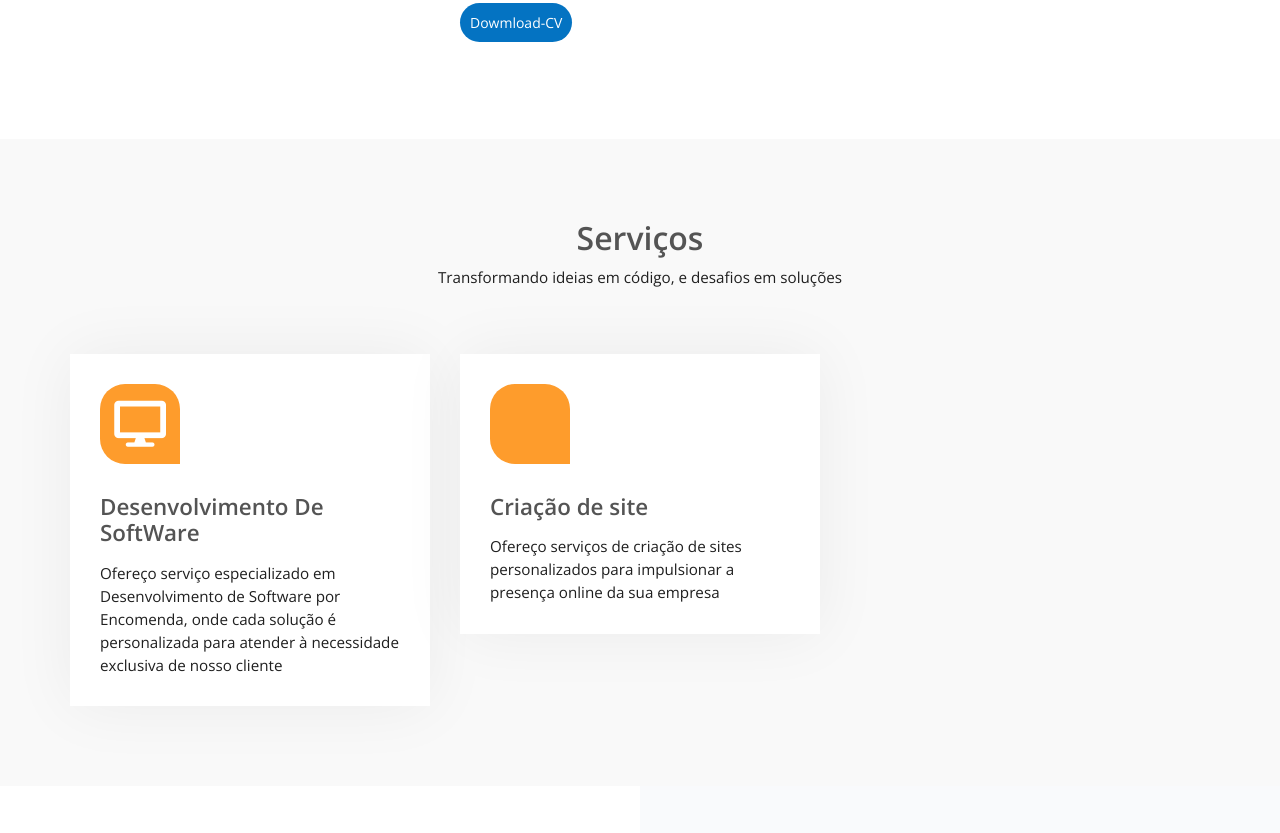
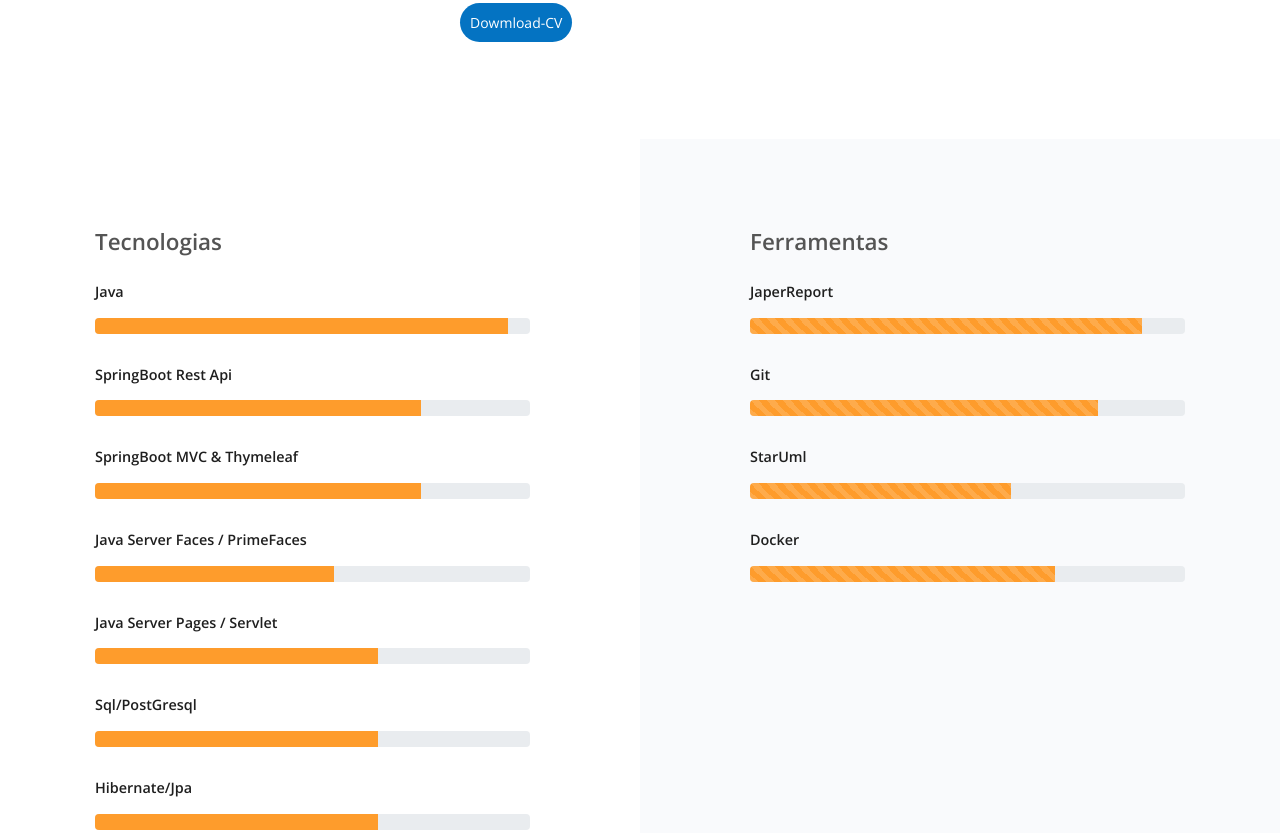
Before and after one commit to Erick-SouDev/Erick-SouDev.github.io, a plain HTML site: page index.html in a window 1280 px wide. Shown: the part 1035-1868 px from the top of the page. Drawn offline with nearby package versions, Linux system fonts and the light colour scheme.

Commit message:
Add files via upload

```diff
--- a/assets/css/style.css
+++ b/assets/css/style.css
@@ -443,7 +443,7 @@ html {
 
 @media screen and (max-width: 767px) {
   .home-screen .header ul {
-    background-color: black transparent;
+    background-color: white;
     z-index: 999;
     width: 100%;
     position: absolute;
@@ -459,7 +459,7 @@ html {
   }
 
   .home-screen .header ul li a {
-    color: white;
+    color: black;
     width: 100%;
 
   }
@@ -706,60 +706,6 @@ html {
   }
 }
 
-.services .services-row .seric-div .service-card {
-  background-color: #FFF;
-  padding: 30px;
-  margin-bottom: 30px;
-  box-shadow: 0px 0px 62px 0px rgba(0, 0, 0, 0.06);
-}
-
-.services .services-row .seric-div .service-card i {
-  font-size: 2.5rem;
-  margin-bottom: 30px;
-  width: 80px;
-  height: 80px;
-  line-height: 80px;
-  text-align: center;
-  font-size: 46px;
-  background-color: #fe9c2c;
-  color: #fff;
-  border-radius: 25px;
-  border-bottom-right-radius: 0;
-  -webkit-transition: all 0.3s ease-out 0s;
-  -moz-transition: all 0.3s ease-out 0s;
-  -ms-transition: all 0.3s ease-out 0s;
-  -o-transition: all 0.3s ease-out 0s;
-  transition: all 0.3s ease-out 0s;
-}
-
-.services .services-row .seric-div .service-card h4 {
-  font-weight: 600;
-  font-size: 1.4rem;
-}
-
-.services .services-row .seric-div .service-card p {
-  font-size: .95rem;
-  margin-top: 15px;
-}
-
-.services .services-row .seric-div .service-card:hover {
-  background-color: black;
-  color: white;
-}
-
-.services .services-row .seric-div .service-card:hover i {
-  background-color: black;
-  color: #fff;
-}
-
-.services .services-row .seric-div .service-card:hover h4 {
-  color: #fff;
-}
-
-.services .services-row .seric-div .service-card:hover p {
-  color: #fff;
-}
-
 
 
 .footer {
--- a/index.html
+++ b/index.html
@@ -37,7 +37,6 @@
                             <ul>
                                 <li><a href="#">Home</a></li>
                                 <li><a href="#about_us">Sobre</a></li>
-                                <li><a href="#services">Serviços</a></li>
                                 <li><a href="#skills">Habilidades</a></li>
                                 <li><a href="#footer-contact">Contato</a></li>
                             </ul>
@@ -94,7 +93,7 @@
                     <h6>Programador Java</h6>
                     <p >Sou graduado em "Análise e Desenvovimento de Sistemas" com experiência prática adquirida em projetos pessoais, durante o meu tempo de estudo, foquei em criar sistemas web utilizando Spring Boot e implementando arquiteturas MVC (Model-View-Controller), além de desenvolver REST APIs e utilizar Git para versionamento de código. Também adquiri conhecimentos em conteinerização com Docker, buscando sempre aprender mais e enfrentar novos desafios para me tornar um profissional qualificado e contribuir de forma significativa para o desenvolvimento de software.</p>
                         <hr>
-                        <a href="https://drive.google.com/file/d/1HIeyUG8GBalkv92PY5cg0D1LcTS0q3yU/view?usp=sharing" id="link-cv">Dowmload-CV</a>
+                        <a href="https://drive.google.com/file/d/1kJ24p7e00yqNPaIr3BqqlyIA8-Z82e-A/view?usp=sharing" id="link-cv">Dowmload-CV</a>
 
                 </div>
 
@@ -103,39 +102,6 @@
             </div>
         </div>
 
-    </div>
-
-
-    <div id="services" class="services container-fluid">
-        <div class="container">
-
-            <div class="session-title row">
-                <h2>Serviços</h2>
-                <p>Transformando ideias em código, e desafios em soluções
-                </p>
-            </div>
-            <div class="services-row row">
-
-                <div class="col-md-4 seric-div">
-                    <div class="service-card">
-                        <i class="fas fa-desktop"></i>
-                        <h4>Desenvolvimento De SoftWare </h4>
-                        <p>Ofereço serviço especializado em Desenvolvimento de Software por Encomenda, onde cada solução
-                            é personalizada para atender à necessidade exclusiva de nosso cliente</p>
-                    </div>
-                </div>
-
-                <div class="col-md-4 seric-div">
-                    <div class="service-card">
-                        <i class="fas fa-page4"></i>
-                        <h4>Criação de site </h4>
-                        <p>Ofereço serviços de criação de sites personalizados para impulsionar a presença online da sua
-                            empresa</p>
-                    </div>
-                </div>
-
-            </div>
-        </div>
     </div>
 
 
```
